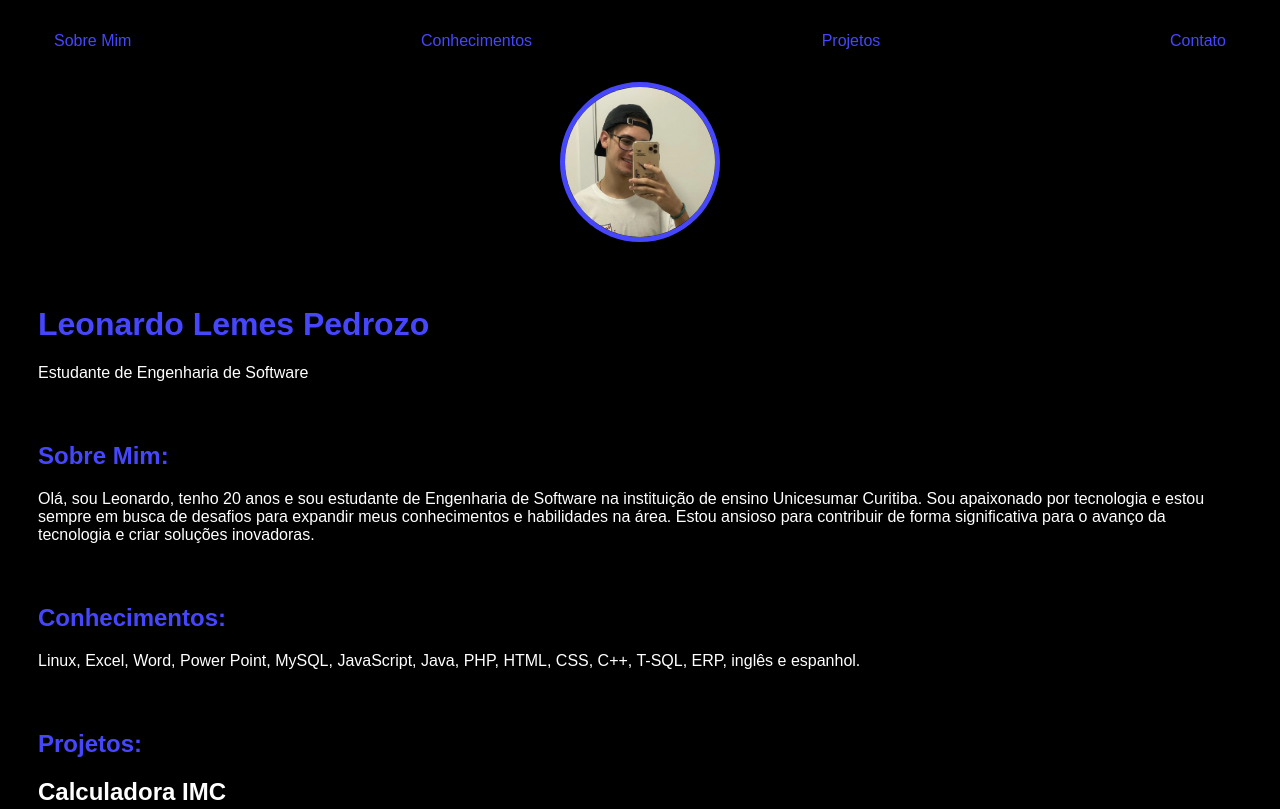
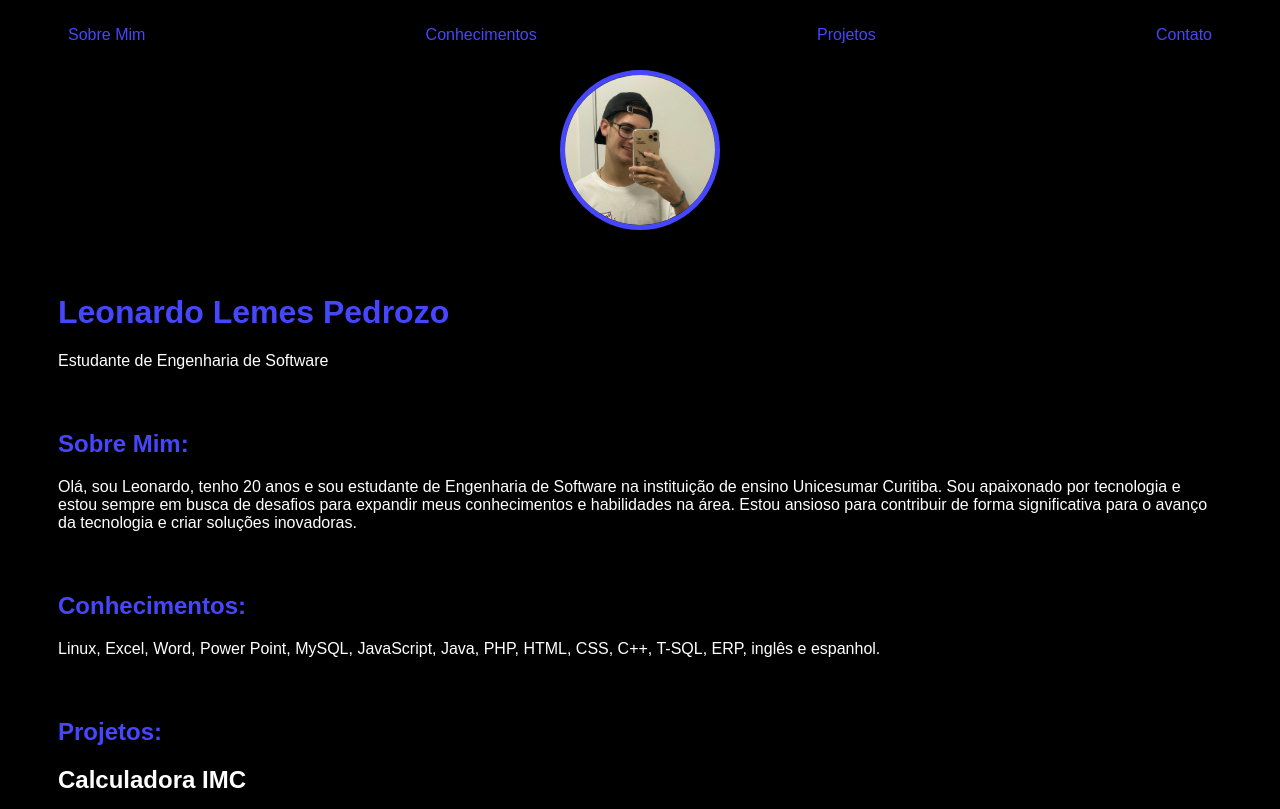
Before and after one commit to leonardopedrozo/portfolio.github.io, a plain HTML site: page index.html in a window 1280 px wide. Shown: the top 809 px of the page. Drawn offline with nearby package versions, Linux system fonts and the light colour scheme.

Commit message:
Update index.css

```diff
--- a/index.css
+++ b/index.css
@@ -9,7 +9,7 @@ ul{
     justify-content: space-between;
     list-style-type: none;
     align-items: center;
-    padding: 16px;
+    padding: 10px;
 }
 
 a{
@@ -59,7 +59,7 @@ a{
 }
 
 .container{
-    padding: 0px 30px;
+    padding: 0px 50px;
 }
 
 nav a:hover{
```
